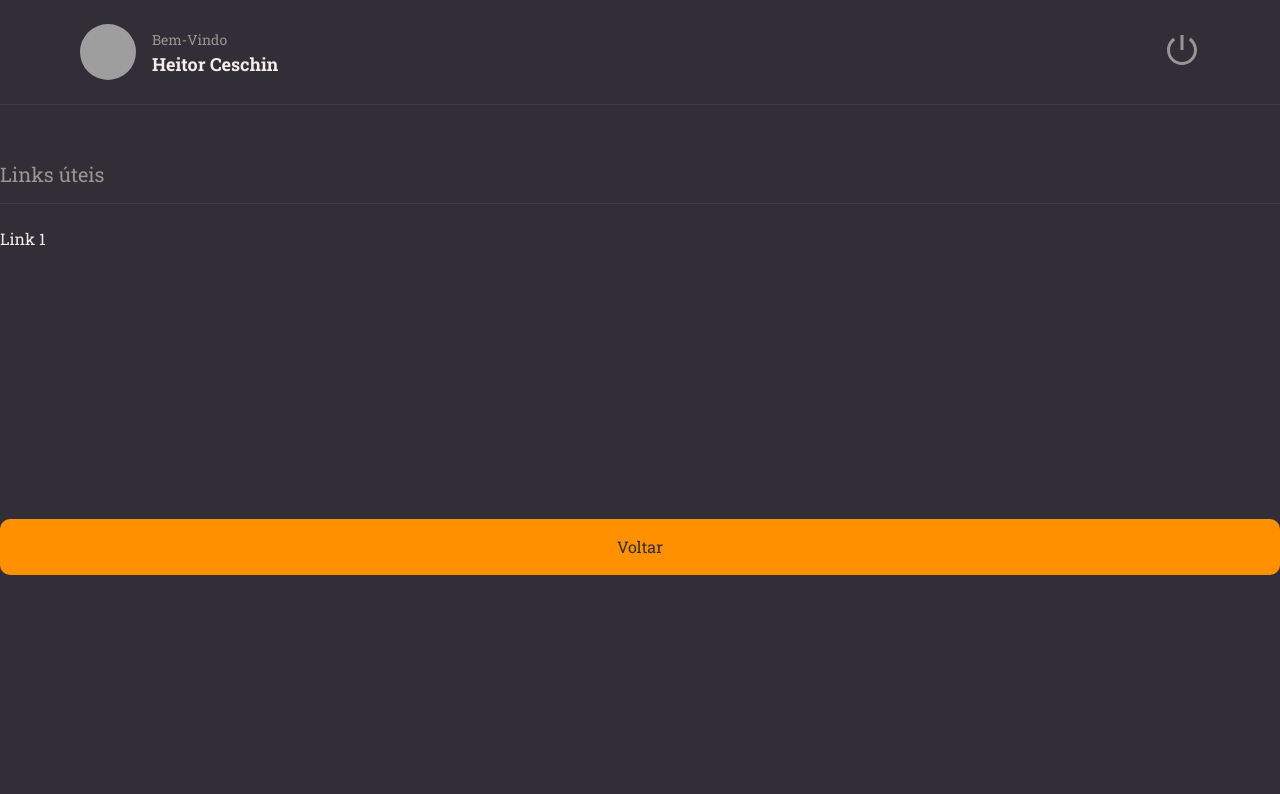
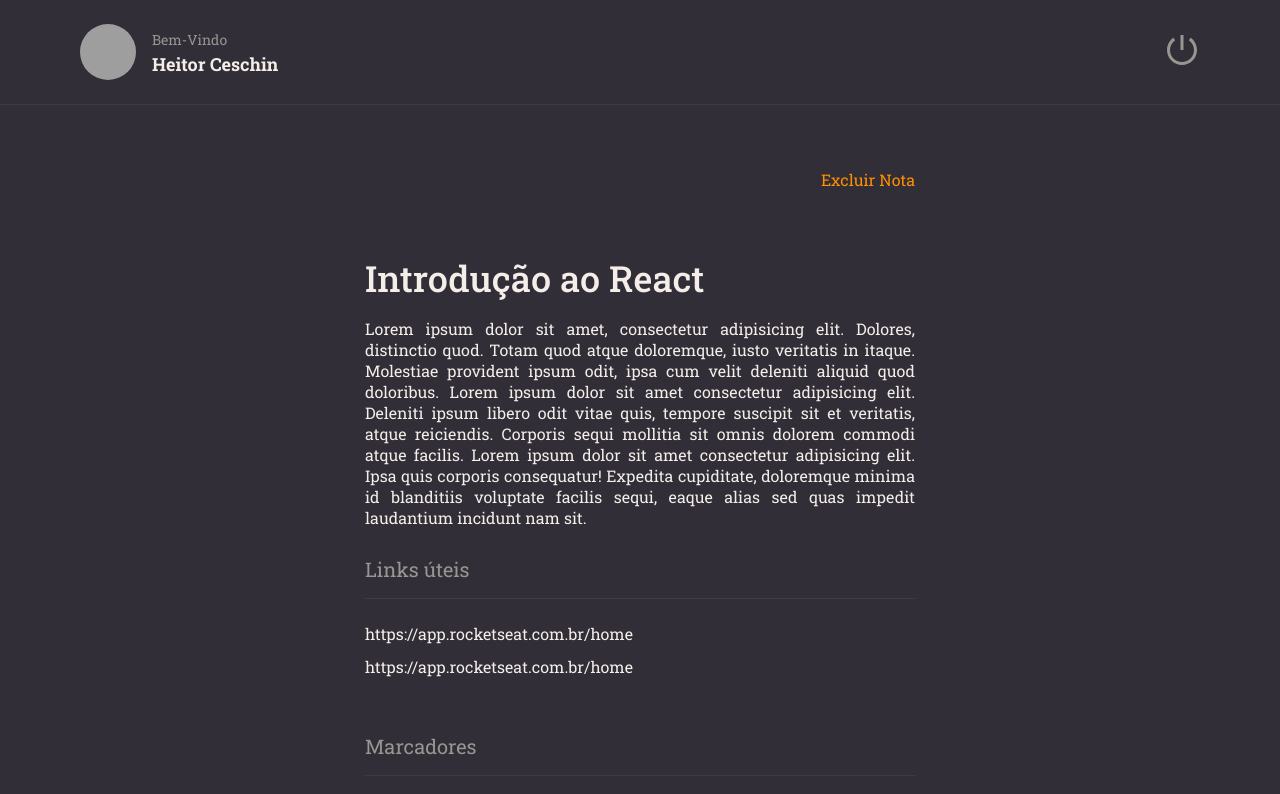
Before and after one commit to Heitorceschin/notas_web, a React (Vite) app: page / in a window 1280 px wide. Shown: the top 794 px of the page. Built offline with nearby package versions, Linux system fonts and the light colour scheme; grey boxes are pictures that could not be loaded.

Commit message:
terminando interface

```diff
--- /dev/null
+++ b/src/Tag/index.jsx
@@ -0,0 +1,10 @@
+import { Container } from "./styles";
+
+export function Tag({ title }) {
+    return (
+        <Container>
+        { title}
+        </Container>
+    )
+
+}
--- /dev/null
+++ b/src/Tag/styles.js
@@ -0,0 +1,11 @@
+import styled from "styled-components";
+
+export const Container = styled.span`
+    font-size: 12px;
+    padding:5px 14px;
+    border-radius: 5px;
+    margin-right: 6px;
+    color: ${({ theme }) => theme.COLORS.BACKGROUND_900};
+    background-color: ${({ theme }) => theme.COLORS.ORANGE};
+
+`
--- /dev/null
+++ b/src/components/ButtonText/Index.jsx
@@ -0,0 +1,13 @@
+import { Container } from "./styles";
+
+export function ButtonText({ title, ...rest }) {
+
+    return (
+        <Container
+        type="button"
+            {...rest}
+        >
+            {title}
+        </Container>
+    )
+}
--- /dev/null
+++ b/src/components/ButtonText/styles.js
@@ -0,0 +1,9 @@
+import styled from "styled-components";
+
+export const Container = styled.button`
+    background: none;
+    color:  ${({ theme }) => theme.COLORS.ORANGE} ;
+
+    border: none;
+    font-size: 16px;
+`;
--- a/src/components/Section/styles.js
+++ b/src/components/Section/styles.js
@@ -1,7 +1,7 @@
 import styled from "styled-components";
 
 export const Container = styled.section`
- margin: 56px 0 28px;
+ margin: 28px 0 ;
 
 
     > h2 {
--- a/src/pages/Details/index.jsx
+++ b/src/pages/Details/index.jsx
@@ -1,8 +1,11 @@
-import { Container, Links } from "./styles.js"
+import { Container, Links, Content} from "./styles.js"
 
-import { Header } from "../../components/Header/index.jsx"
-import { Button } from "../../components/Button/index.jsx"
-import { Section } from "../../components/Section/index.jsx"
+import { Header } from "../../components/Header"
+import { Button } from "../../components/Button"
+import { ButtonText } from "../../components/ButtonText/Index.jsx"
+import { Section } from "../../components/Section"
+import { Tag } from "../../Tag/index.jsx"
+
 
 
 export function Details() {
@@ -11,16 +14,35 @@ export function Details() {
     <Container>
       <Header />
 
+      <main>
+        <Content>
+          <ButtonText title="Excluir Nota " />
+
+          <h1>
+            Introdução ao React
+          </h1>
+          <p>
+            Lorem ipsum dolor sit amet, consectetur adipisicing elit. Dolores, distinctio quod. Totam quod atque doloremque, iusto veritatis in itaque. Molestiae provident ipsum odit, ipsa cum velit deleniti aliquid quod doloribus. Lorem ipsum dolor sit amet consectetur adipisicing elit. Deleniti ipsum libero odit vitae quis, tempore suscipit sit et veritatis, atque reiciendis. Corporis sequi mollitia sit omnis dolorem commodi atque facilis. Lorem ipsum dolor sit amet consectetur adipisicing elit. Ipsa quis corporis consequatur! Expedita cupiditate, doloremque minima id blanditiis voluptate facilis sequi, eaque alias sed quas impedit laudantium incidunt nam sit.
+          </p>
+
       <Section title="Links úteis">
         <Links>
-          <li>
-            <a href="#">Link 1</a>
-          </li>
+          <li><a href="#">https://app.rocketseat.com.br/home</a> </li>
+          <li><a href="#">https://app.rocketseat.com.br/home</a> </li>
 
         </Links>
       </Section>
+
+      <Section title="Marcadores">
+        <Tag title ="express"/>
+        <Tag title="nodejs" />
+          </Section>
+
       <Button title="Voltar"/>
+      </Content>
+    </main>
+        </Container>
 
-    </Container>
+
   )
 }
--- a/src/pages/Details/styles.js
+++ b/src/pages/Details/styles.js
@@ -10,8 +10,13 @@ display: grid;
 grid-template-rows: 105px auto;
 grid-template-areas:
 "header"
-"content"
-;
+"content";
+
+ > main {
+    grid-area: content;
+    overflow-y: scroll;
+    padding: 64px 0px;
+ }
 
 
 `;
@@ -28,3 +33,29 @@ list-style: none;
     }
 
 `
+export const Content = styled.div`
+
+    max-width: 550px;
+    margin: 0 auto;
+
+    display: flex;
+    flex-direction: column;
+
+    > button:first-child {
+        align-self: end;
+    }
+
+    > h1 {
+        font-size: 36px;
+        font-weight: 500;
+        padding-top: 64px;
+    }
+
+    > p {
+        font-size: 16px;
+        margin-top: 16px;
+        text-align: justify;
+    }
+
+
+`
```
